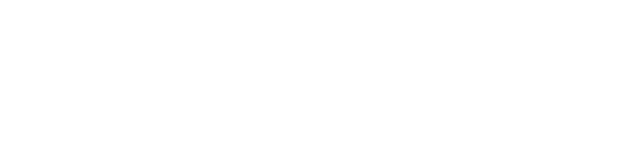
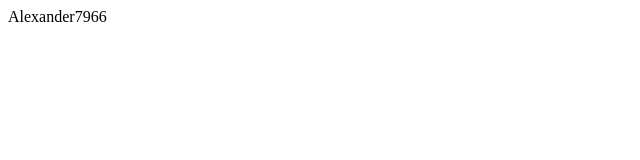
Before and after one commit to Alexander7966/AlMetaverse, a plain HTML site: page index.html in a window 1280 px wide. Shown: the whole page, without its empty margins (0-640 px from the left). Drawn offline with Linux system fonts and the light colour scheme.

Commit message:
Update index.html

```diff
--- a/index.html
+++ b/index.html
@@ -1,5 +1,6 @@
 <html>
   <head>
+    <f1>Alexander7966<f1>
     <script src="https://aframe.io/releases/1.4.0/aframe.min.js"></script>
     <script src="https://unpkg.com/aframe-environment-component@1.3.2/dist/aframe-environment-component.min.js"></script>
   </head>
```
